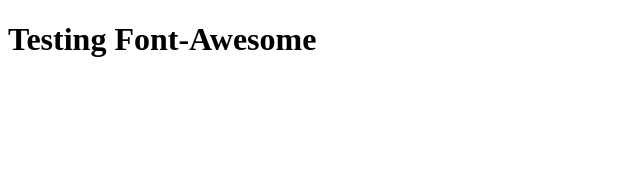
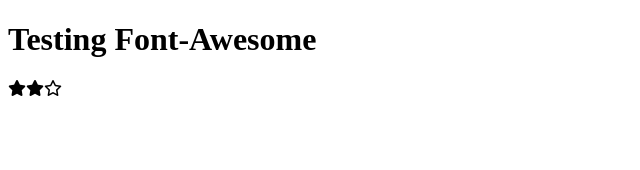
Before and after one commit to hernandezgus/angular-08-miscelaneos, an Angular app: page / in a window 1280 px wide. Shown: the top 170 px of the page, without its empty margins (0-640 px from the left). Built offline with nearby package versions, Linux system fonts and the light colour scheme.

Commit message:
Adding JS ref so font-awesome works

```diff
--- a/src/app/app.component.html
+++ b/src/app/app.component.html
@@ -2,3 +2,4 @@
 
 <i class="fa fa-star"></i>
 <i class="fas fa-star"></i>
+<i class="far fa-star"></i>
--- a/src/index.html
+++ b/src/index.html
@@ -9,5 +9,6 @@
 </head>
 <body>
   <app-root></app-root>
+  <script src="https://kit.fontawesome.com/ba20c79970.js" crossorigin="anonymous"></script>
 </body>
 </html>
```
